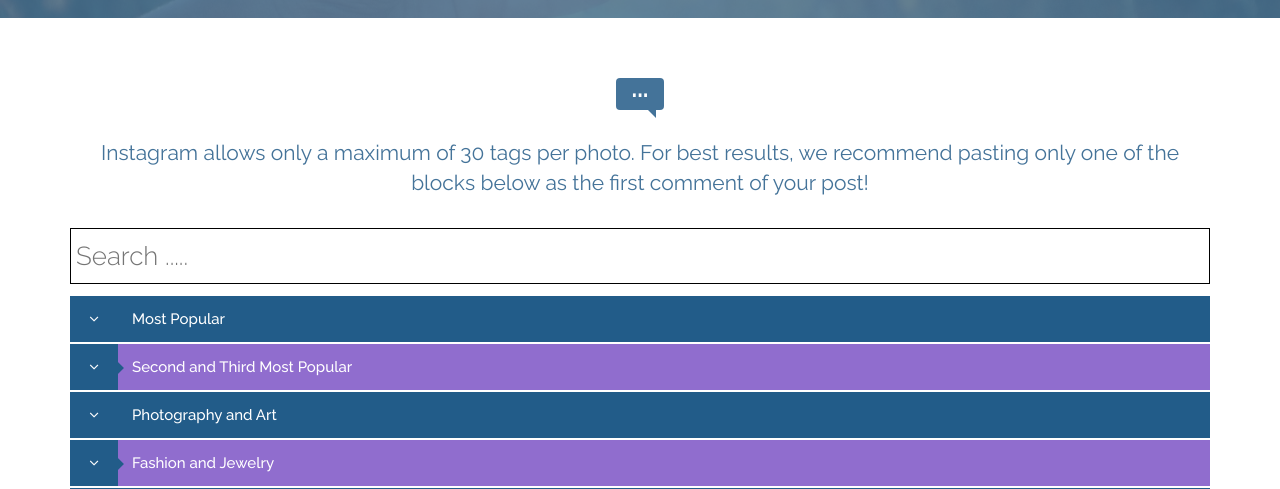
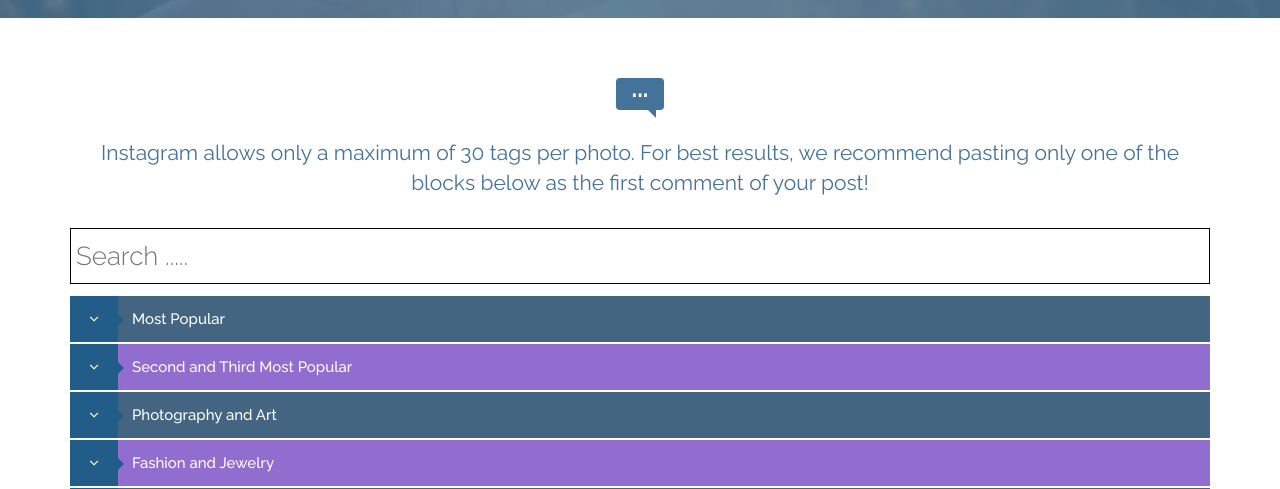
Before and after one commit to hashtagforlike/hashtagforlike.github.io, a plain HTML site: page index.html in a window 1280 px wide. Shown: the part 311-800 px from the top of the page. Drawn offline with Linux system fonts and the light colour scheme.

Commit message:
change theme color and bg3

```diff
--- a/index.html
+++ b/index.html
@@ -1122,10 +1122,10 @@
         nav_icon: 'angle',
         nav_box: 'arrow',
         theme: 'custom',
-        title_bg: '#225c89',
+        title_bg: '#436581',
         title_text_color: '#FFFFFF', // accordion heading text color
         nav_box_bg: '#225c89',  // accordion heading nagivation background
-        title_active_bg: '#225c89', // Active accordion bar heading background
+        title_active_bg: '#e619aa', // Active accordion bar heading background
         title_active_text_color: '#F0F0F0', // Active accordion heading tex color
         nav_active_box_bg: '#e619aa', // Active accordion heading nagivation background
     });
```
